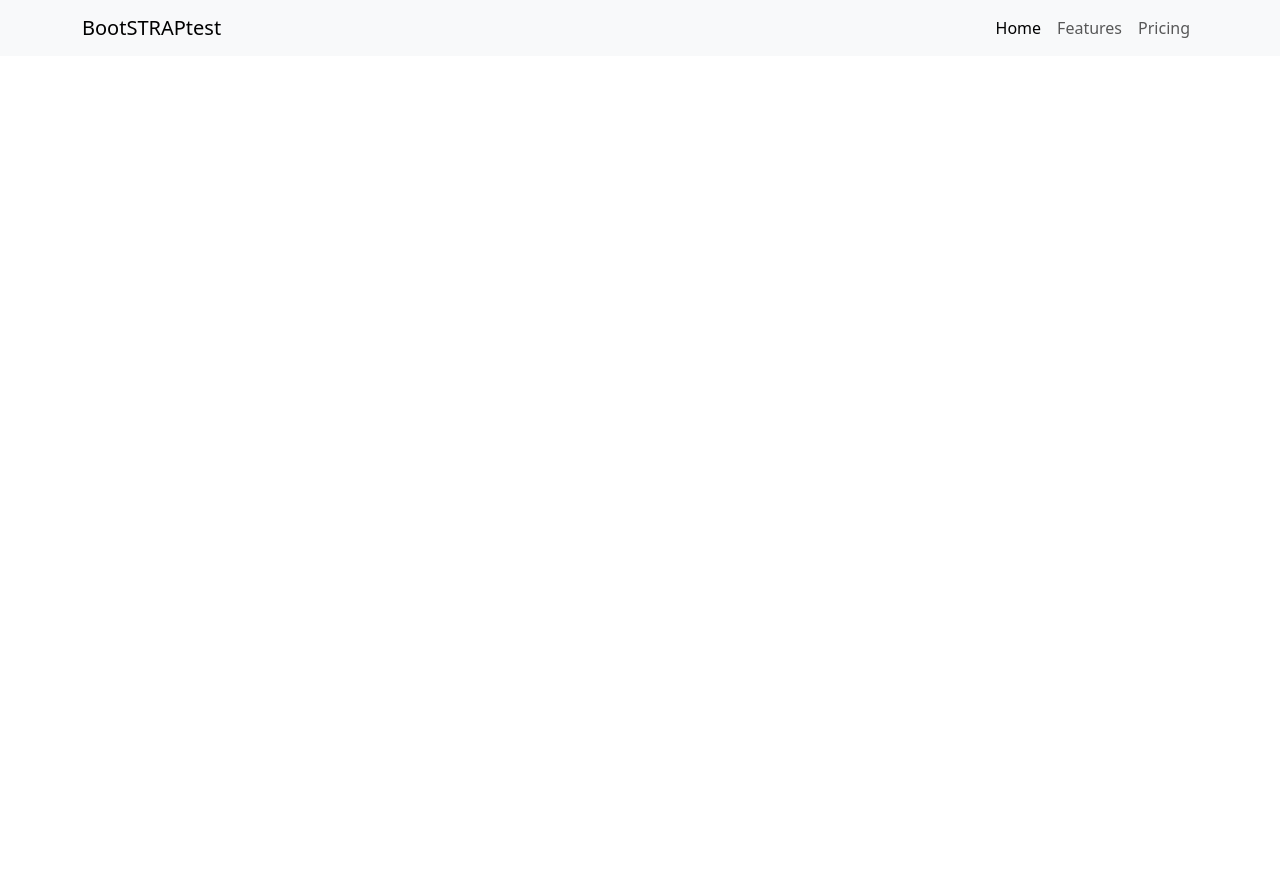
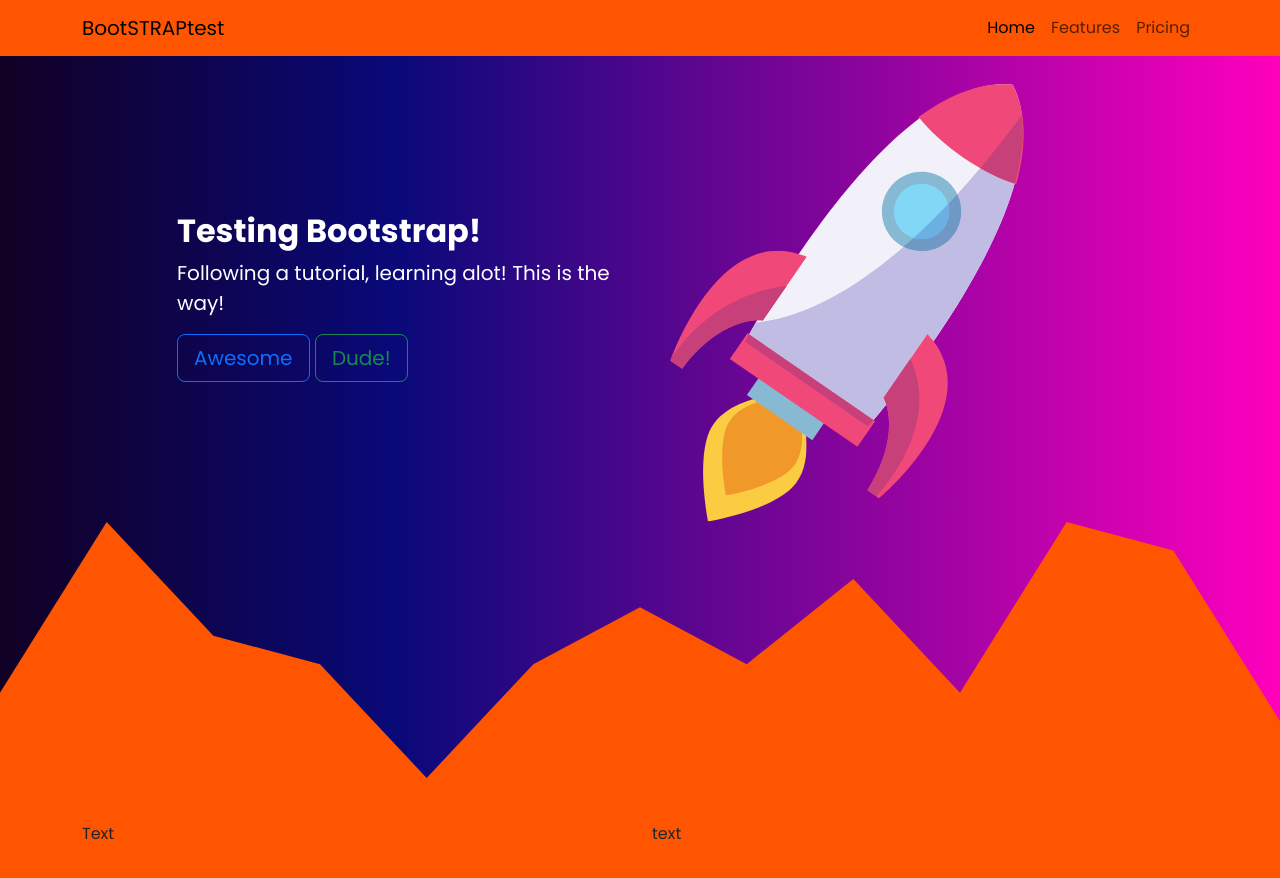
Before and after one commit to Thebeatkicks/bootstrap-test2, a plain HTML site: page index.html in a window 1280 px wide. Before the commit the page ends 800 px from the top, so only its background shows below. Drawn offline with nearby package versions, Linux system fonts and the light colour scheme.

Commit message:
added some styling, svgs, "waves" colors

```diff
--- a/index.html
+++ b/index.html
@@ -3,14 +3,17 @@
 <head>
     <meta charset="UTF-8">
     <meta name="viewport" content="width=device-width, initial-scale=1.0">
+    <link rel="preconnect" href="https://fonts.googleapis.com">
+    <link rel="preconnect" href="https://fonts.gstatic.com" crossorigin>
+    <link href="https://fonts.googleapis.com/css2?family=Poppins:wght@400;700&display=swap" rel="stylesheet">
     <link href="https://cdn.jsdelivr.net/npm/bootstrap@5.3.3/dist/css/bootstrap.min.css" rel="stylesheet" integrity="sha384-QWTKZyjpPEjISv5WaRU9OFeRpok6YctnYmDr5pNlyT2bRjXh0JMhjY6hW+ALEwIH" crossorigin="anonymous">
     <script src="https://cdn.jsdelivr.net/npm/bootstrap@5.3.3/dist/js/bootstrap.bundle.min.js" integrity="sha384-YvpcrYf0tY3lHB60NNkmXc5s9fDVZLESaAA55NDzOxhy9GkcIdslK1eN7N6jIeHz" crossorigin="anonymous"></script>
     <link rel="stylesheet" href="/styles/index.css">
     <title>Bootstrap test</title>
 </head>
 <body>
-    <nav class="navbar navbar-expand-lg bg-body-tertiary">
-        <div class="container">
+    <nav class="navbar navbar-expand-lg fixed-top" style="background-color: #ff5500;">
+        <div class="container"style="background-color: #ff5500;">
           <a class="navbar-brand" href="#">BootSTRAPtest</a>
           <button class="navbar-toggler" type="button" data-bs-toggle="collapse" data-bs-target="#navbarNav" aria-controls="navbarNav" aria-expanded="false" aria-label="Toggle navigation">
             <span class="navbar-toggler-icon"></span>
@@ -30,8 +33,29 @@
           </div>
         </div>
       </nav>
+      <header class="page-header gradient">
+            <div class="container pt-3">
+                <div class="row align-items-center justify-content-center">
+                    <div class="col-md-5">
+                        <h2>Testing Bootstrap!</h2>
+                        <p>Following a tutorial, learning alot! This is the way!</p>
+                        <button type="button" class="btn btn-outline-primary btn-lg">Awesome</button>
+                        <button type="button" class="btn btn-outline-success btn-lg">Dude!</button>
 
-
+                    </div>
+                    <div class="col-md-5"><img src="images/rocket-landing.svg" alt="Rocket"></div>
+                </div>
+            </div>
+            <svg xmlns="http://www.w3.org/2000/svg" viewBox="0 0 1440 320"><path fill="#ff5500" fill-opacity="1" d="M0,192L120,0L240,128L360,160L480,288L600,160L720,96L840,160L960,64L1080,192L1200,0L1320,32L1440,224L1440,320L1320,320L1200,320L1080,320L960,320L840,320L720,320L600,320L480,320L360,320L240,320L120,320L0,320Z"></path></svg>
+      </header>
+      <section>
+        <div class="container pt-3">
+            <div class="row align-items-center justify-content-center">
+                <div class="col-md-6">Text</div>
+                <div class="col-md-6">text</div>
+            </div>
+        </div>
+      </section>
 
 </body>
 </html>
--- a/styles/index.css
+++ b/styles/index.css
@@ -0,0 +1,30 @@
+html,
+body {
+    height: 100%;
+    font-size: 1rem;
+    font-family: "Poppins", sans-serif;
+}
+
+
+.page-header {
+    margin-top: 3.5rem;
+    font-size: 1.25rem;
+    color: #ffff;
+    font-weight: 400;
+    font-style: normal;
+}
+
+h2 {
+    font-weight: 700;
+    font-style: normal;
+}
+
+.gradient {
+    background: rgb(18,0,36);
+    background: linear-gradient(90deg, rgba(18,0,36,1) 0%, rgba(9,9,121,1) 31%, rgba(255,0,189,1) 100%);
+}
+
+section {
+    background-color: #ff5500;
+    min-height: 100vh;
+}
```
Also changed, not shown: images/rocket-landing.svg (added).
